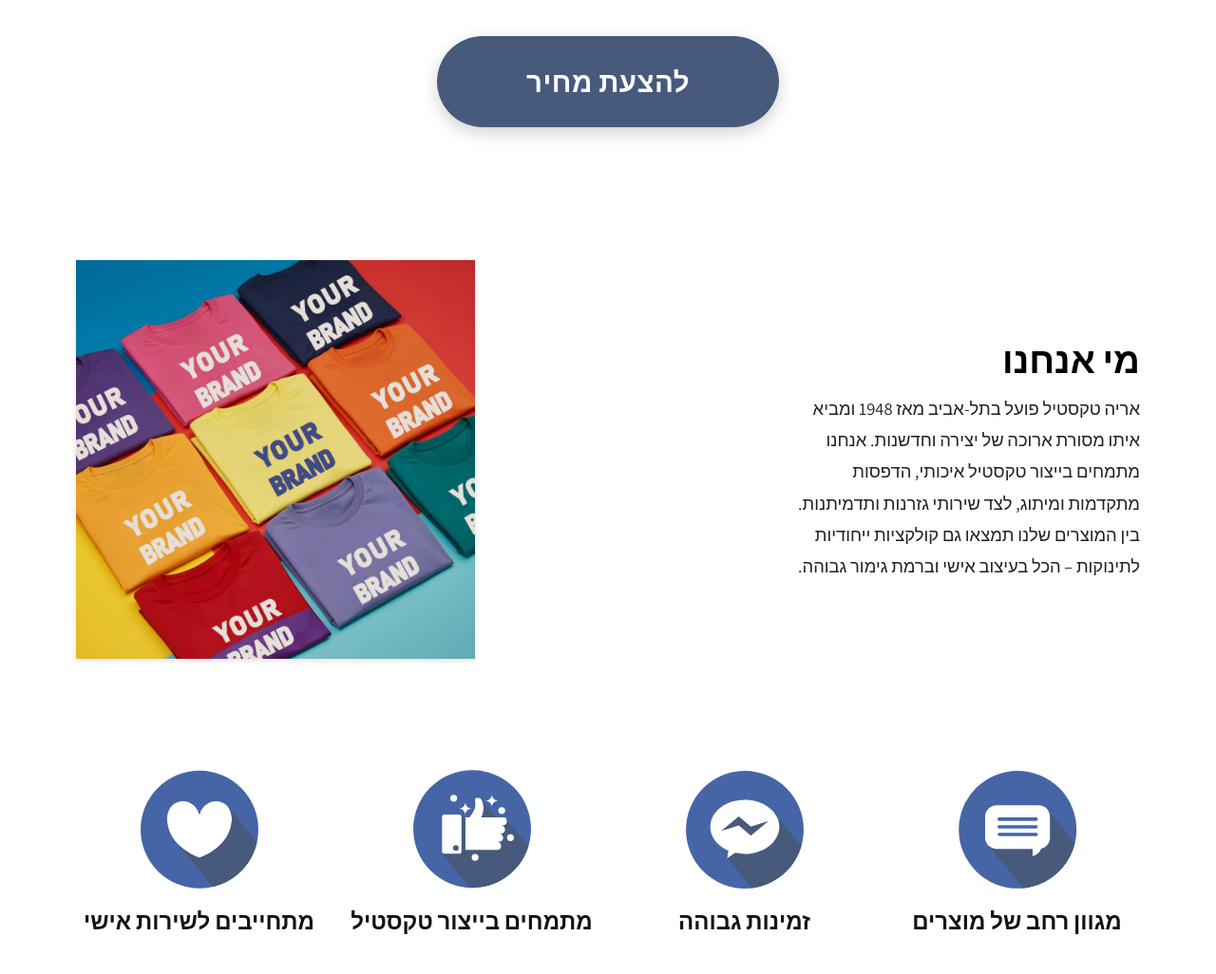
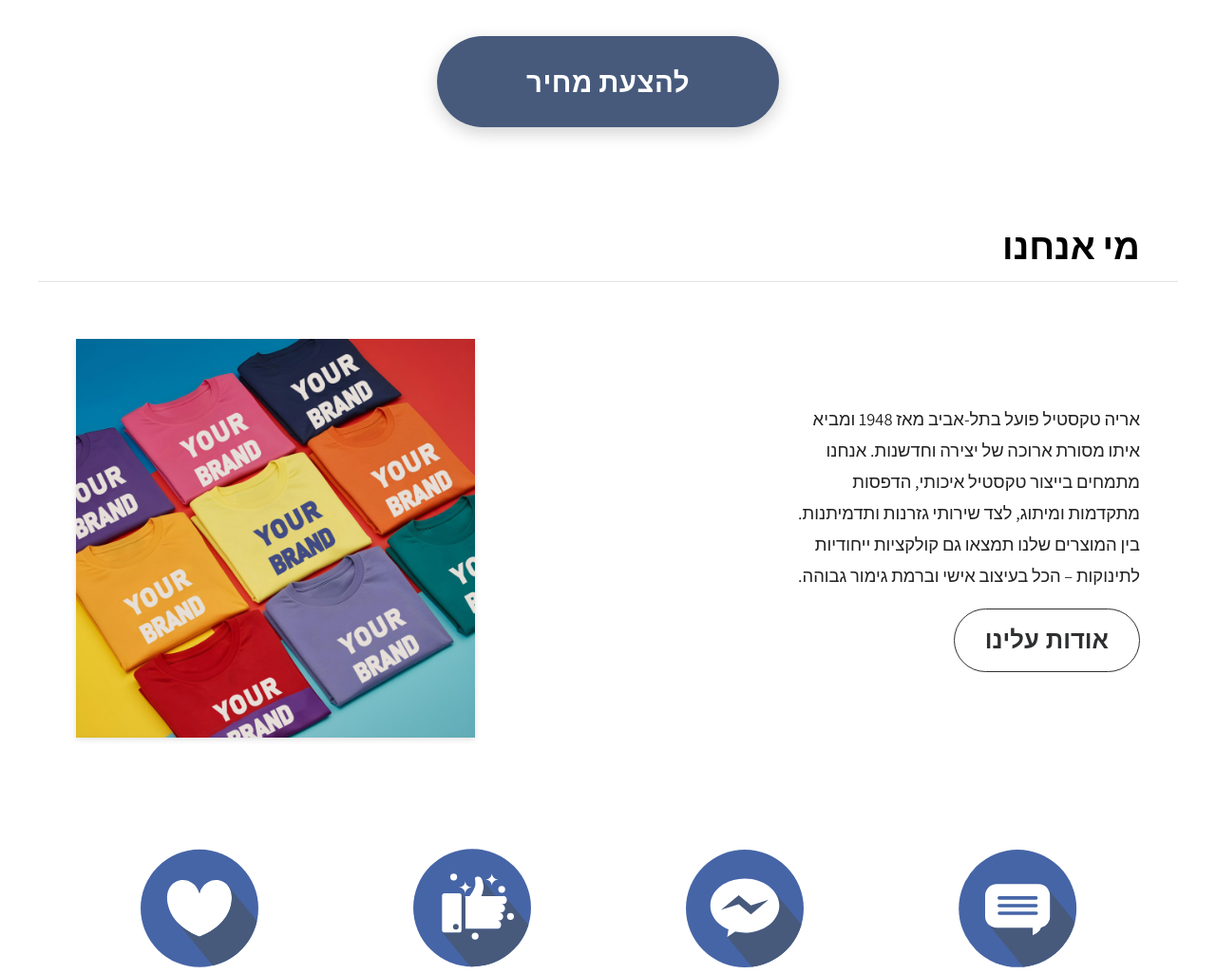
Before and after one commit to levynchi/arye-textile-branding, a Django app: page / in a window 1280 px wide. Shown: the part 1426-2452 px from the top of the page at 95% size. Run offline with Django 5.2, Linux system fonts and the light colour scheme; grey boxes labelled with a size stand in for pictures from a placeholder-image service; data that the repository does not hold is empty; some libraries are stand-ins or nearby versions; some web fonts are replaced.

Commit message:
Home/About: add 'אודות עלינו' button under info-text styled like slider-all

```diff
--- a/main/templates/home.html
+++ b/main/templates/home.html
@@ -60,14 +60,19 @@
         <div class="gallery-cta">
             <a href="#contact" class="hero-cta" role="button" aria-label="להצעת מחיר">להצעת מחיר</a>
         </div>
+        <div class="about-heading">
+            <h2 class="about-teaser" aria-label="מי אנחנו">מי אנחנו</h2>
+        </div>
         <!-- About/info band under gallery-cta (RTL: image on the right, text on the left) -->
         <section class="info-band" aria-label="מי אנחנו">
             <div class="info-inner">
                 <div class="info-text">
-                    <h2 class="about-teaser" aria-label="מי אנחנו">מי אנחנו</h2>
                     <p>
                         אריה טקסטיל פועל בתל-אביב מאז 1948 ומביא איתו מסורת ארוכה של יצירה וחדשנות. אנחנו מתמחים בייצור טקסטיל איכותי, הדפסות מתקדמות ומיתוג, לצד שירותי גזרנות ותדמיתנות. בין המוצרים שלנו תמצאו גם קולקציות ייחודיות לתינוקות – הכל בעיצוב אישי וברמת גימור גבוהה.
                     </p>
+                    <div class="info-actions">
+                        <a class="slider-all" href="{% url 'about' %}" aria-label="למעבר לעמוד אודות עלינו">אודות עלינו</a>
+                    </div>
                 </div>
                 <figure class="info-image">
                     <img src="{% static 'ARYETEXTILE.jpg' %}" alt="דוגמאות מיתוג טקסטיל" />
--- a/static/home.css
+++ b/static/home.css
@@ -46,6 +46,7 @@ body{margin:0;font-family:var(--font-sans);background:#fff;color:var(--text);}
 .info-text p{margin:0;color:#222;line-height:1.8;font-size:clamp(1rem,1.5vw,1.15rem);font-family:'Assistant',var(--font-sans);}
 /* When reusing .about-teaser inside info-text, make it flow in the document (not absolute) */
 .info-text .about-teaser{position:static;transform:none;right:auto;top:auto;margin:0 0 10px;text-align:right}
+.info-text .info-actions{margin-top:18px}
 .info-image{order:2;margin:0;display:flex;justify-content:flex-end;}
 /* Make the image smaller on wide screens while keeping aspect */
 .info-image img{width:min(420px,100%);height:auto;display:block;box-shadow:0 2px 6px rgba(0,0,0,.12);}
```
